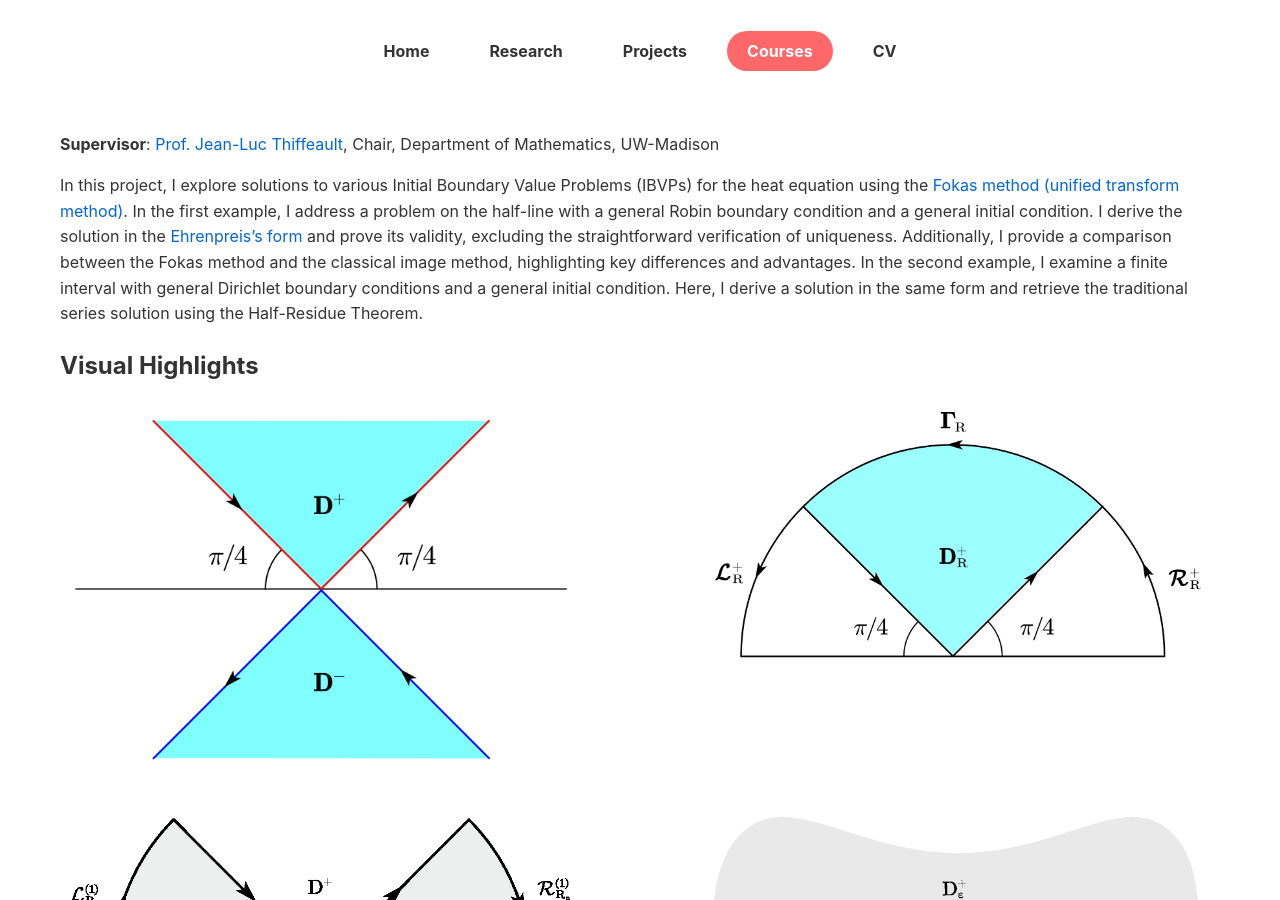
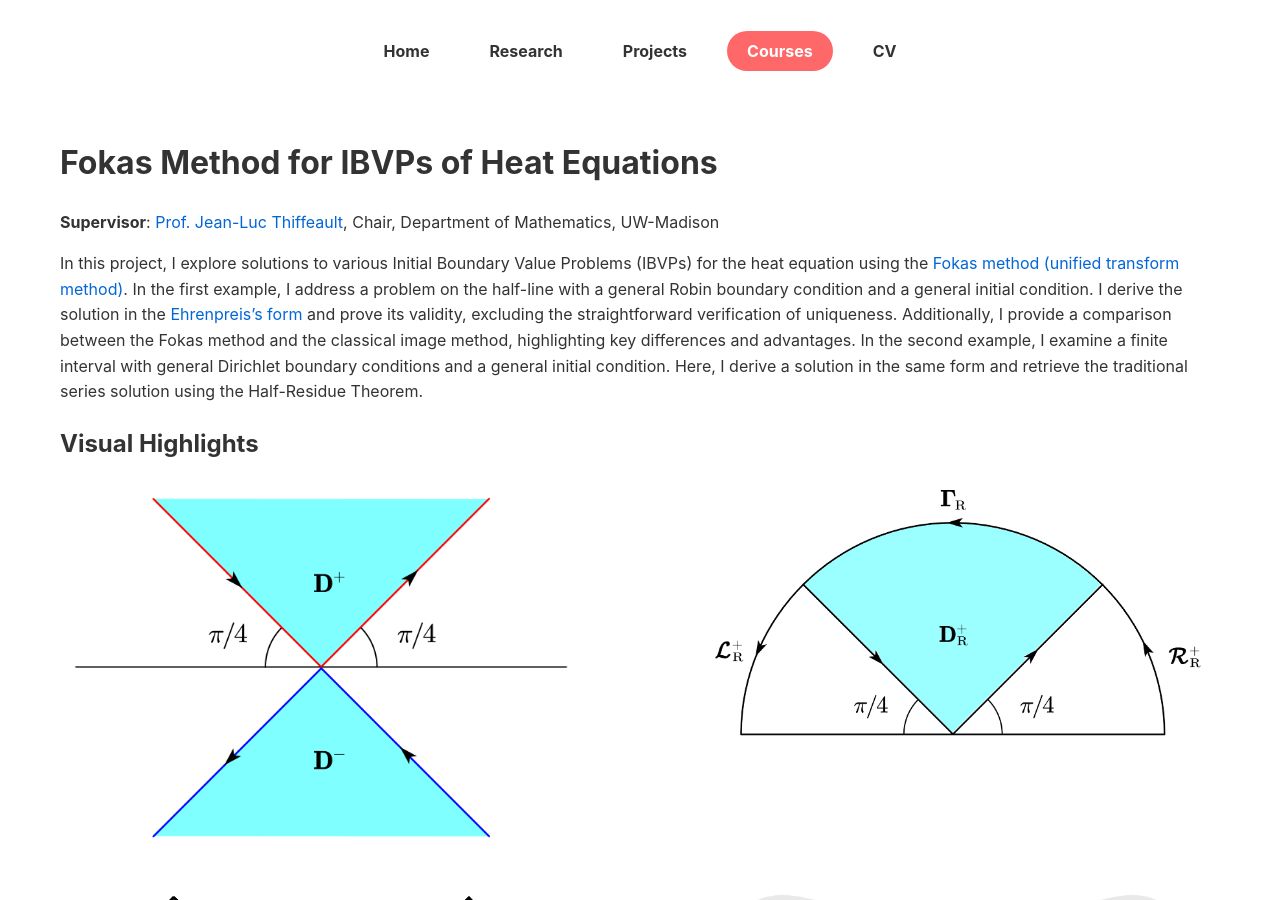
Before and after one commit to Yoon-1023/Yoon-1023.github.io, a Jekyll site: the page built from Courses/Methods_in_Applied_Math/Fokas.md, in a window 1280 px wide and 900 px high. Built offline with Jekyll 4.4.1, drawn with Linux system fonts in a browser that asks for light colours.

Commit message:
Update Fokas.md

```diff
--- a/Courses/Methods_in_Applied_Math/Fokas.md
+++ b/Courses/Methods_in_Applied_Math/Fokas.md
@@ -3,6 +3,8 @@ layout: default
 title: "Fokas Method for IBVPs of Heat Equations"
 permalink: /courses/fokas/
 ---
+
+# Fokas Method for IBVPs of Heat Equations
 
 **Supervisor**: [Prof. Jean-Luc Thiffeault](https://people.math.wisc.edu/~thiffeault/), Chair, Department of Mathematics, UW-Madison
 
```
